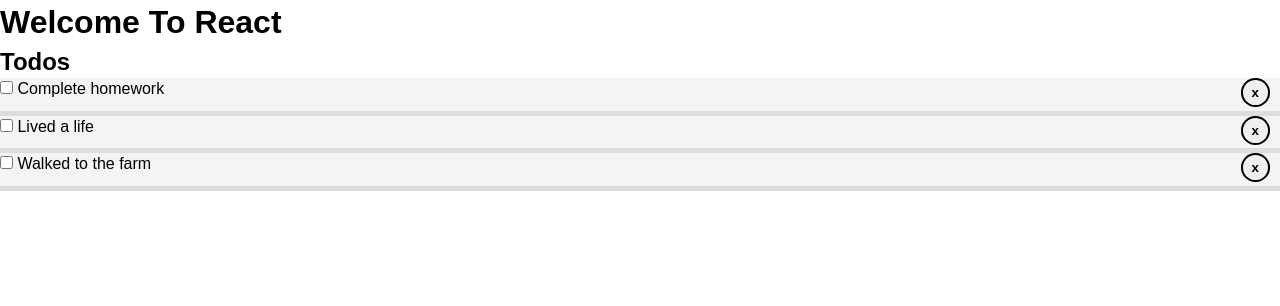
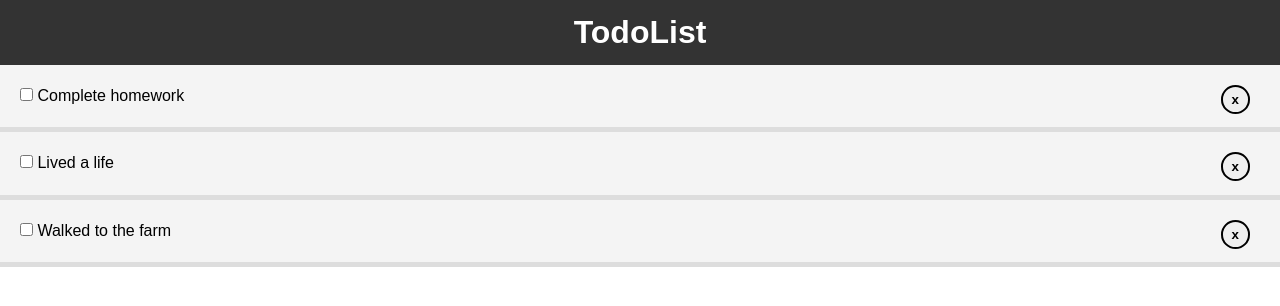
Before and after one commit to Danielandro/react-todo-app, a React (Create React App) app: page / in a window 1280 px wide. Shown: the top 306 px of the page. Built offline with nearby package versions, Linux system fonts and the light colour scheme.

Commit message:
Add Header component to page * basic style for Header component * Adjust style for TodoItems

```diff
--- a/src/App.js
+++ b/src/App.js
@@ -1,5 +1,6 @@
 import React, { useState } from 'react';
 import Todos from './components/Todos';
+import Header from './components/layouts/Header'
 import './App.css';
 
 function App() {
@@ -41,8 +42,12 @@
 
   return (
     <div className="App">
-      <h1>Welcome To React</h1>
-      <Todos todos={todos} toggleComplete={toggleComplete} removeTodo={removeTodo} />
+      <Header />
+      <Todos
+        todos={todos}
+        toggleComplete={toggleComplete}
+        removeTodo={removeTodo}
+      />
     </div>
   );
 }
--- a/src/components/TodoItem.js
+++ b/src/components/TodoItem.js
@@ -5,7 +5,7 @@
   const getStyle = () => {
     return {
       backgroundColor: '#f4f4f4',
-      paddingBottom: '10px',
+      padding: '20px',
       borderBottom: '5px #ddd solid',
       textDecoration: todo.completed ? 'line-through' : 'none'
     }
--- a/src/components/Todos.js
+++ b/src/components/Todos.js
@@ -5,7 +5,7 @@
 function Todos({ todos, toggleComplete, removeTodo }) {
   return (
     <div>
-      <h2>Todos</h2>
+
       <ul>
         {todos.map((todo) => (
           < TodoItem key={todo.id} todo={todo} toggleComplete={toggleComplete} removeTodo={removeTodo} />
--- /dev/null
+++ b/src/components/layouts/Header.js
@@ -0,0 +1,18 @@
+import React from 'react';
+
+function Header() {
+  return (
+    <header style={headerStyle}>
+      <h1>TodoList</h1>
+    </header>
+  )
+}
+
+const headerStyle = {
+  background: '#333',
+  color: '#fff',
+  textAlign: 'center',
+  padding: '10px'
+}
+
+export default Header
```
